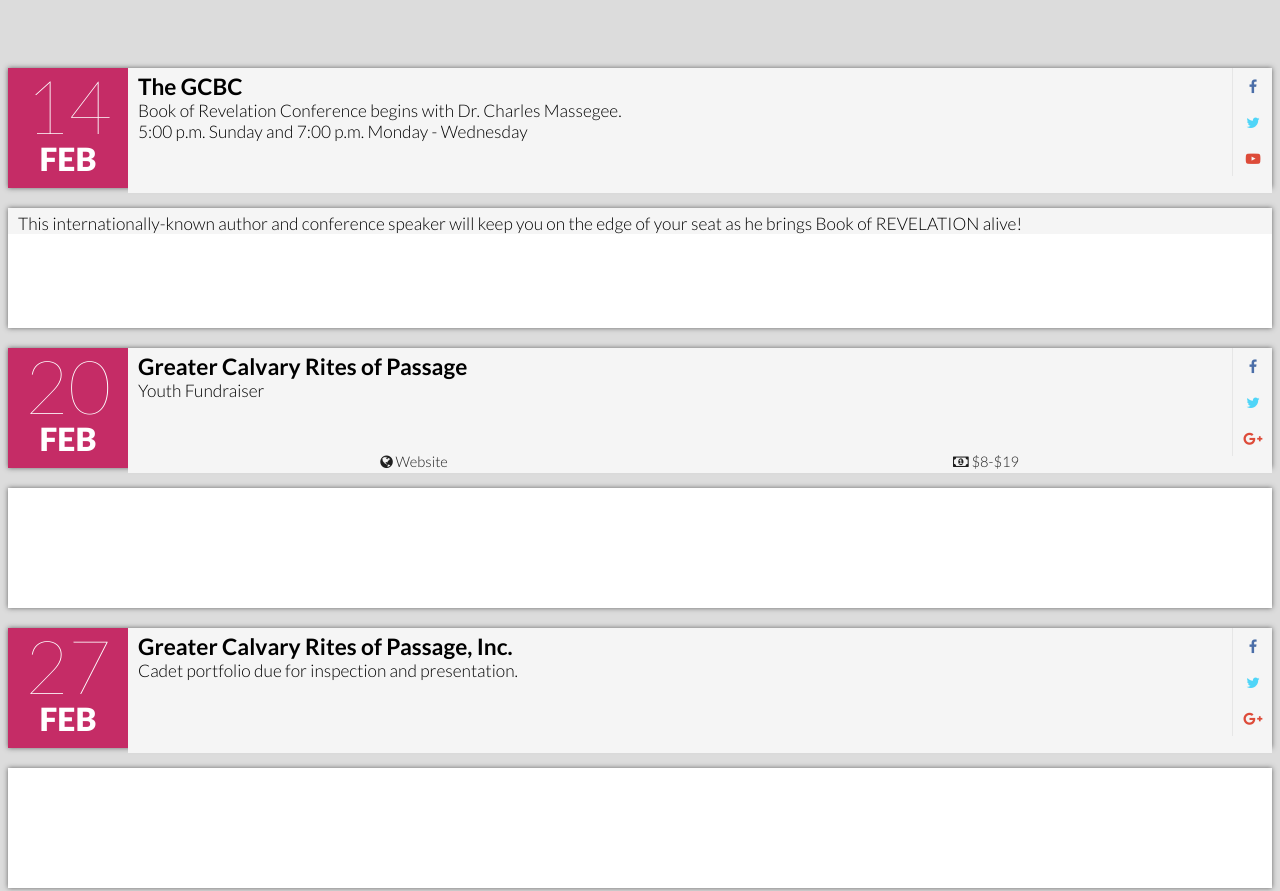
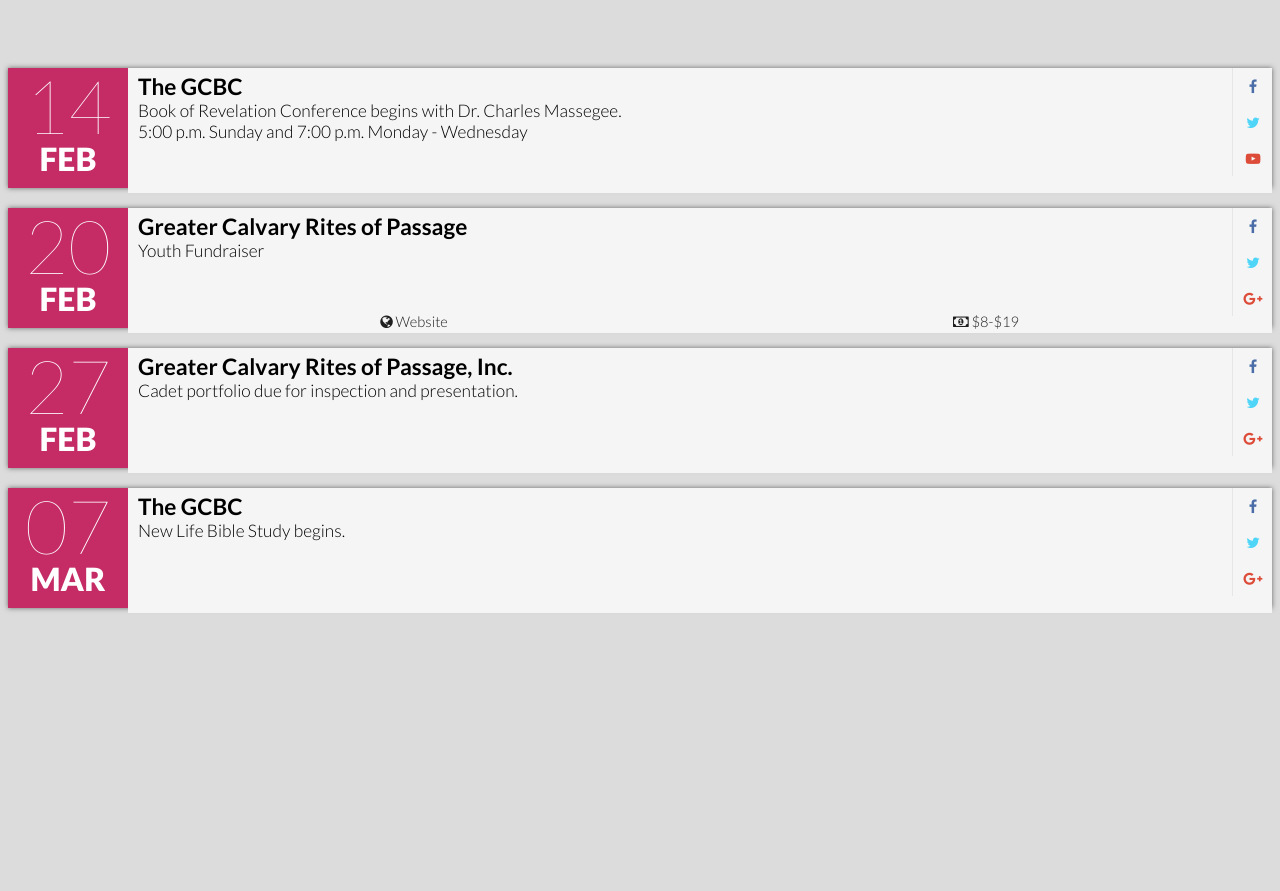
Before and after one commit to designer2k2/moped, a plain HTML site: page index.html in a window 1280 px wide. Shown: the top 891 px of the page. After the commit the page ends 800 px from the top, so only its background shows below. Drawn offline with nearby package versions, Linux system fonts and the light colour scheme.

Commit message:
Update index.html

```diff
--- a/index.html
+++ b/index.html
@@ -2,6 +2,8 @@
 <html>
 <head>
   <link rel="stylesheet" href="need.css">
+  <script src="https://ajax.googleapis.com/ajax/libs/jquery/1.11.3/jquery.min.js"></script>
+
    <script>
             $(document).ready(function() {
                 $('.event-details').css('display','none');
```
